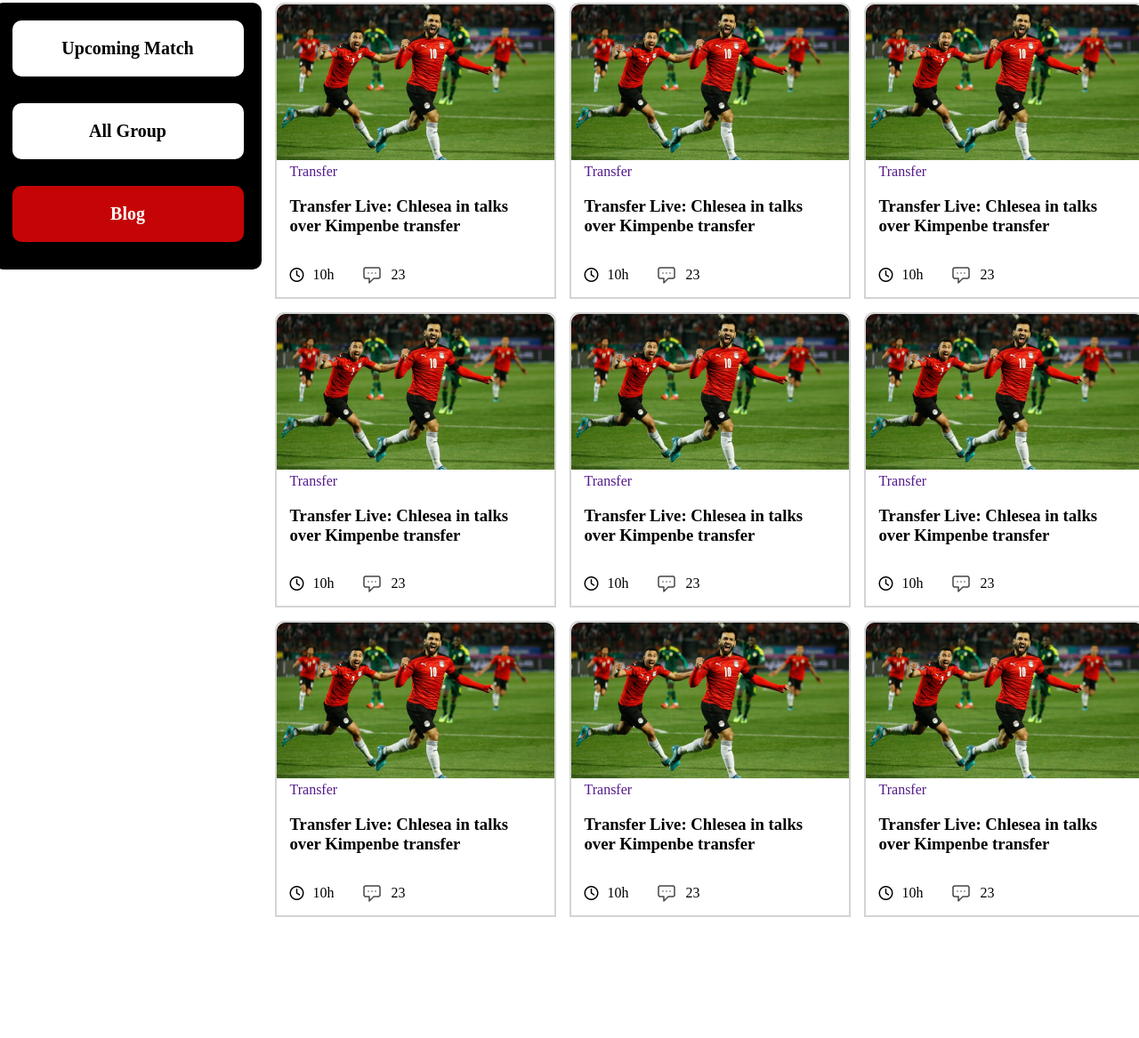
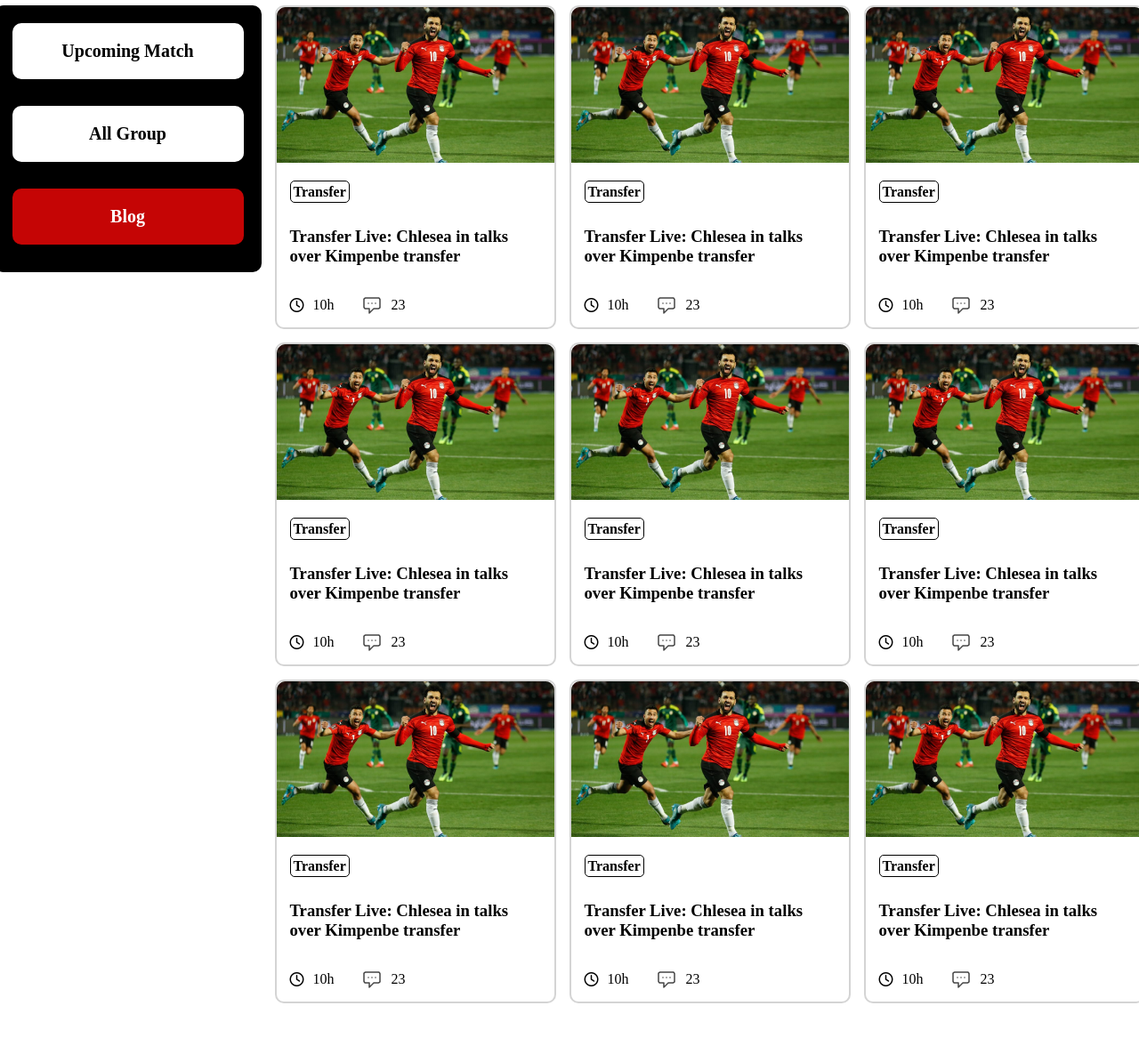
Before and after one commit to Faisalnoman44/world-cup, a plain HTML site: page index.html in a window 1280 px wide. Shown: the part 841-2008 px from the top of the page at 89% size. Before the commit the page ends 1908 px from the top, so only its background shows below. Drawn offline with Linux system fonts and the light colour scheme; a web font is replaced by a local one.

```diff
--- a/index.html
+++ b/index.html
@@ -49,7 +49,7 @@
                         <div class="btn">
                             <a href="">Transfer</a>
                         </div>
-                        <div class="transfer-title">
+                        <div class="transfer-live">
                             <h3>Transfer Live: Chlesea in talks <br>
                                 over Kimpenbe transfer</h3>
                         </div>
@@ -72,7 +72,7 @@
                         <div class="btn">
                             <a href="">Transfer</a>
                         </div>
-                        <div class="transfer-title">
+                        <div class="transfer-live">
                             <h3>Transfer Live: Chlesea in talks <br>
                                 over Kimpenbe transfer</h3>
                         </div>
@@ -95,7 +95,7 @@
                         <div class="btn">
                             <a href="">Transfer</a>
                         </div>
-                        <div class="transfer-title">
+                        <div class="transfer-live">
                             <h3>Transfer Live: Chlesea in talks <br>
                                 over Kimpenbe transfer</h3>
                         </div>
@@ -118,7 +118,7 @@
                         <div class="btn">
                             <a href="">Transfer</a>
                         </div>
-                        <div class="transfer-title">
+                        <div class="transfer-live">
                             <h3>Transfer Live: Chlesea in talks <br>
                                 over Kimpenbe transfer</h3>
                         </div>
@@ -141,7 +141,7 @@
                         <div class="btn">
                             <a href="">Transfer</a>
                         </div>
-                        <div class="transfer-title">
+                        <div class="transfer-live">
                             <h3>Transfer Live: Chlesea in talks <br>
                                 over Kimpenbe transfer</h3>
                         </div>
@@ -164,7 +164,7 @@
                         <div class="btn">
                             <a href="">Transfer</a>
                         </div>
-                        <div class="transfer-title">
+                        <div class="transfer-live">
                             <h3>Transfer Live: Chlesea in talks <br>
                                 over Kimpenbe transfer</h3>
                         </div>
@@ -187,7 +187,7 @@
                         <div class="btn">
                             <a href="">Transfer</a>
                         </div>
-                        <div class="transfer-title">
+                        <div class="transfer-live">
                             <h3>Transfer Live: Chlesea in talks <br>
                                 over Kimpenbe transfer</h3>
                         </div>
@@ -210,7 +210,7 @@
                         <div class="btn">
                             <a href="">Transfer</a>
                         </div>
-                        <div class="transfer-title">
+                        <div class="transfer-live">
                             <h3>Transfer Live: Chlesea in talks <br>
                                 over Kimpenbe transfer</h3>
                         </div>
@@ -233,7 +233,7 @@
                         <div class="btn">
                             <a href="">Transfer</a>
                         </div>
-                        <div class="transfer-title">
+                        <div class="transfer-live">
                             <h3>Transfer Live: Chlesea in talks <br>
                                 over Kimpenbe transfer</h3>
                         </div>
--- a/style.css
+++ b/style.css
@@ -13,7 +13,7 @@ body {
     justify-content: center;
     align-items: center;
     height: 100vh;
-    margin-bottom: 150px;
+    margin-bottom: 200px;
 
 
 }
@@ -121,17 +121,29 @@ body {
 
 .article {
     border: 2px solid rgba(128, 128, 128, 0.337);
-    border-top-left-radius: 10px;
-    border-top-right-radius: 10px;
+    border-radius: 10px;
+
 }
 
 .blog-info {
     margin-left: 15px;
 
 }
-
+.btn{
+    margin-top: 20px;
+}
 .btn a {
     text-decoration: none;
+    border: 1px solid black;
+    border-radius: 5px;
+    padding: 3px;
+    color: black;
+    font-weight: 700;
+
+}
+.transfer-live{
+    font-weight: 700;
+    margin-top: 30px;
 }
 
 .article-bottom {
```
